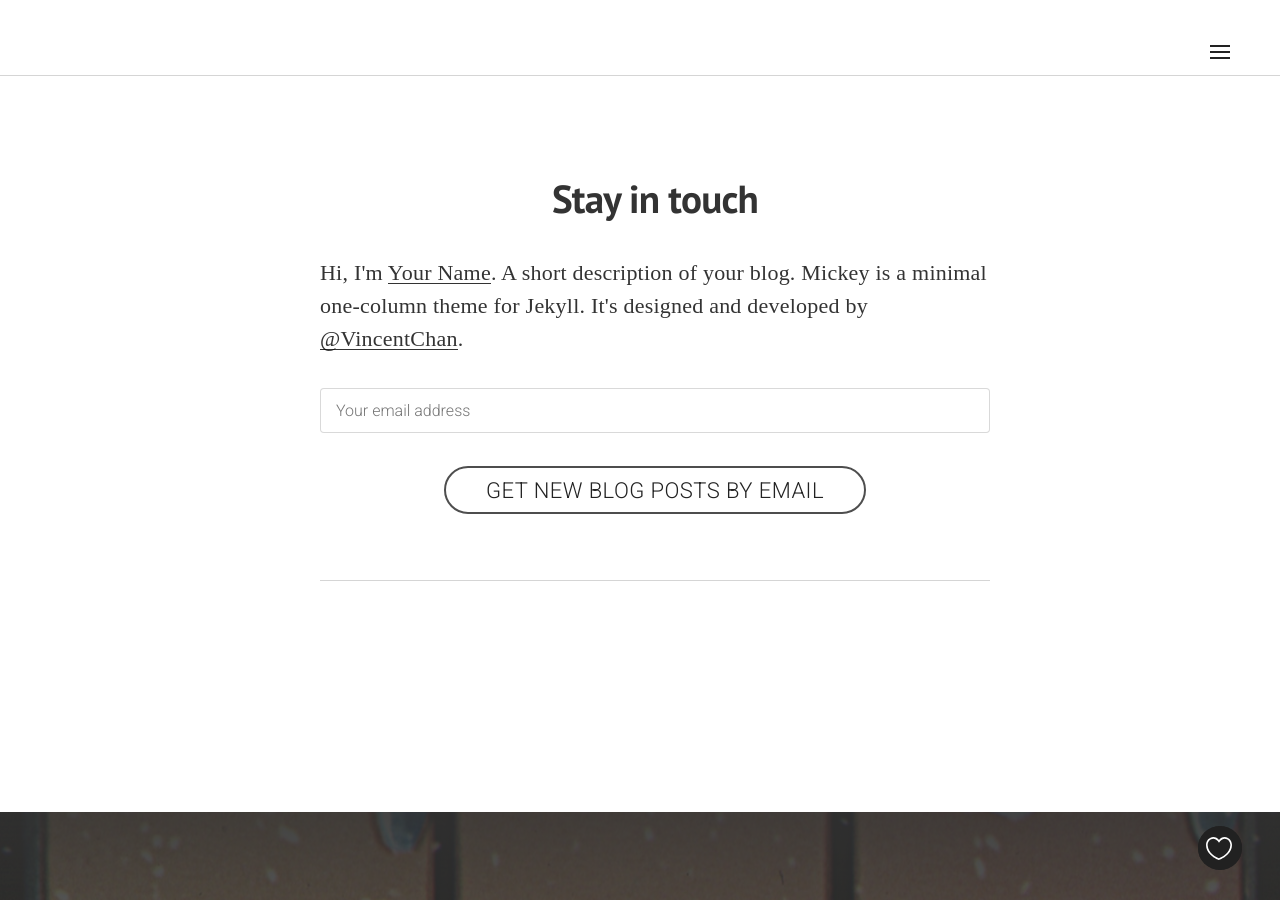
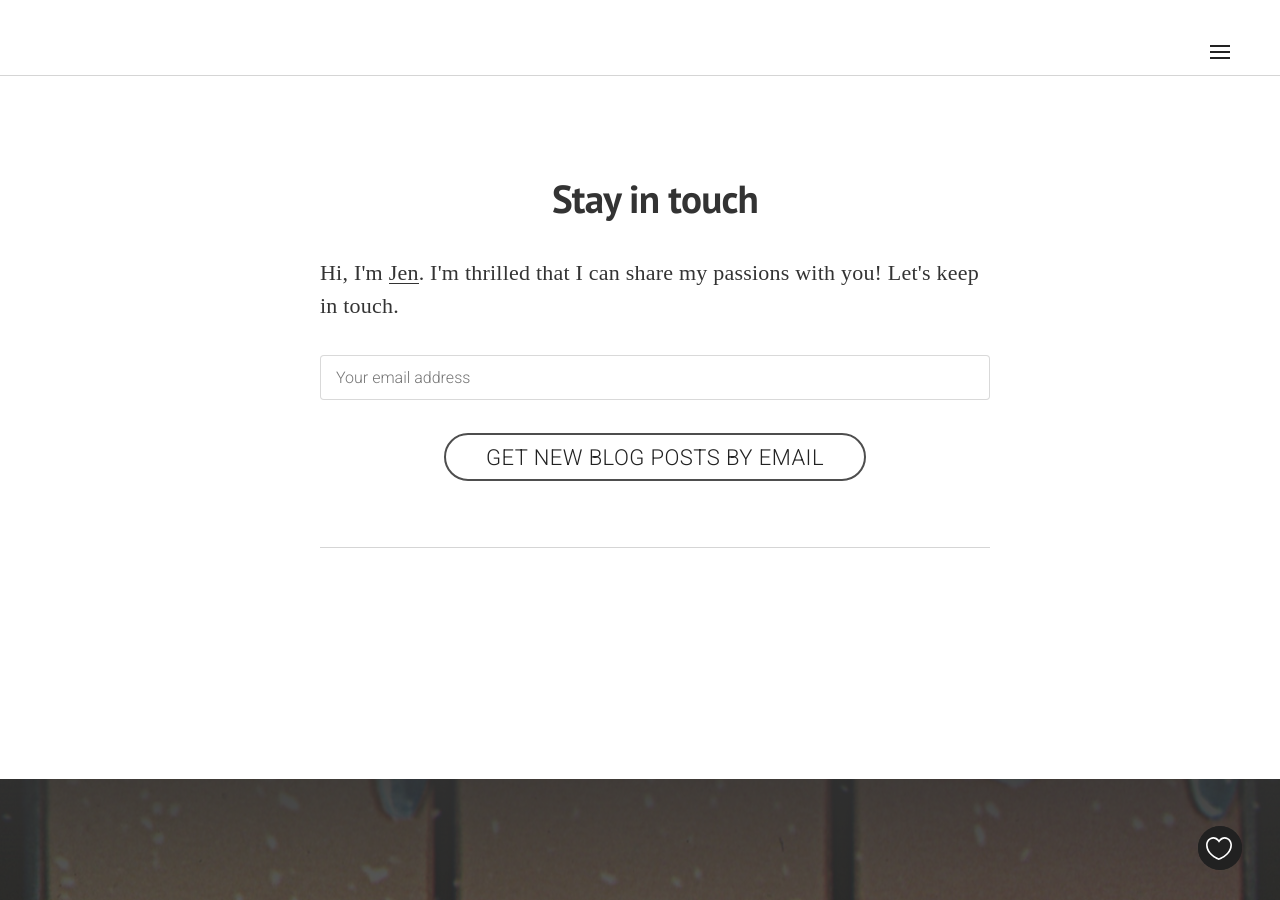
Before and after one commit to jennifertrinh/jennifertrinh.github.io, a Jekyll site: the page built from _posts/2014-11-28-mickey-mouse.markdown, in a window 1280 px wide and 900 px high, scrolled down 2016 px. Built offline with Jekyll 4.4.1, drawn with Linux system fonts in a browser that asks for light colours; nearby versions of some CDN libraries; some web fonts are replaced; comment, search, counter and statistics services are not loaded.

Commit message:
changed footer form

```diff
--- a/_includes/footer.html
+++ b/_includes/footer.html
@@ -1,7 +1,7 @@
 <footer class="section--footer">
   <div class="container container--content">
     <div>
-      <a href="{{ site.baseurl }}humans.txt">Hand-crafted</a> by <a href="{{ site.baseurl }}about/">Your Name</a>
+      <a href="{{ site.baseurl }}humans.txt">Hand-crafted</a> by <a href="{{ site.baseurl }}about/">Jennifer Trinh</a>
     </div>
     <ul class="socialAccountList">
       <li><a href="http://twitter.com/{{ site.author.twitter }}" class="socialAccount socialAccount--twitter" target="_blank"></a></li>
@@ -13,7 +13,7 @@
       <li><a href="{{ site.rss }}" class="socialAccount socialAccount--rss" target="_blank"></a></li>
     </ul>
     <div>
-      © 2015 All Rights Reserved. Powered by the <a href="https://github.com/vincentchan/mickey" target="_blank">Mickey theme</a> for Jekyll.
+      © 2018 All Rights Reserved. Site based on the <a href="https://github.com/vincentchan/mickey" target="_blank">Mickey theme</a> for Jekyll.
     </div>
   </div>
 </footer>
--- a/_includes/subscribe.html
+++ b/_includes/subscribe.html
@@ -2,7 +2,7 @@
   <div class="container container--content">
     <h3 class="u-alignCenter">Stay in touch</h3>
     <p>
-      Hi, I'm <a href="{{ site.baseurl }}about/">Your Name</a>. A short description of your blog. Mickey is a minimal one-column theme for Jekyll. It's designed and developed by <a href="http://github.com/vincentchan" target="_blank">@VincentChan</a>.
+      Hi, I'm <a href="{{ site.baseurl }}about/">Jen</a>. I'm thrilled that I can share my passions with you! Let's keep in touch.
     </p>
     <div class="newsletterForm-wrapper">
       <!-- Begin MailChimp Signup Form -->
```
